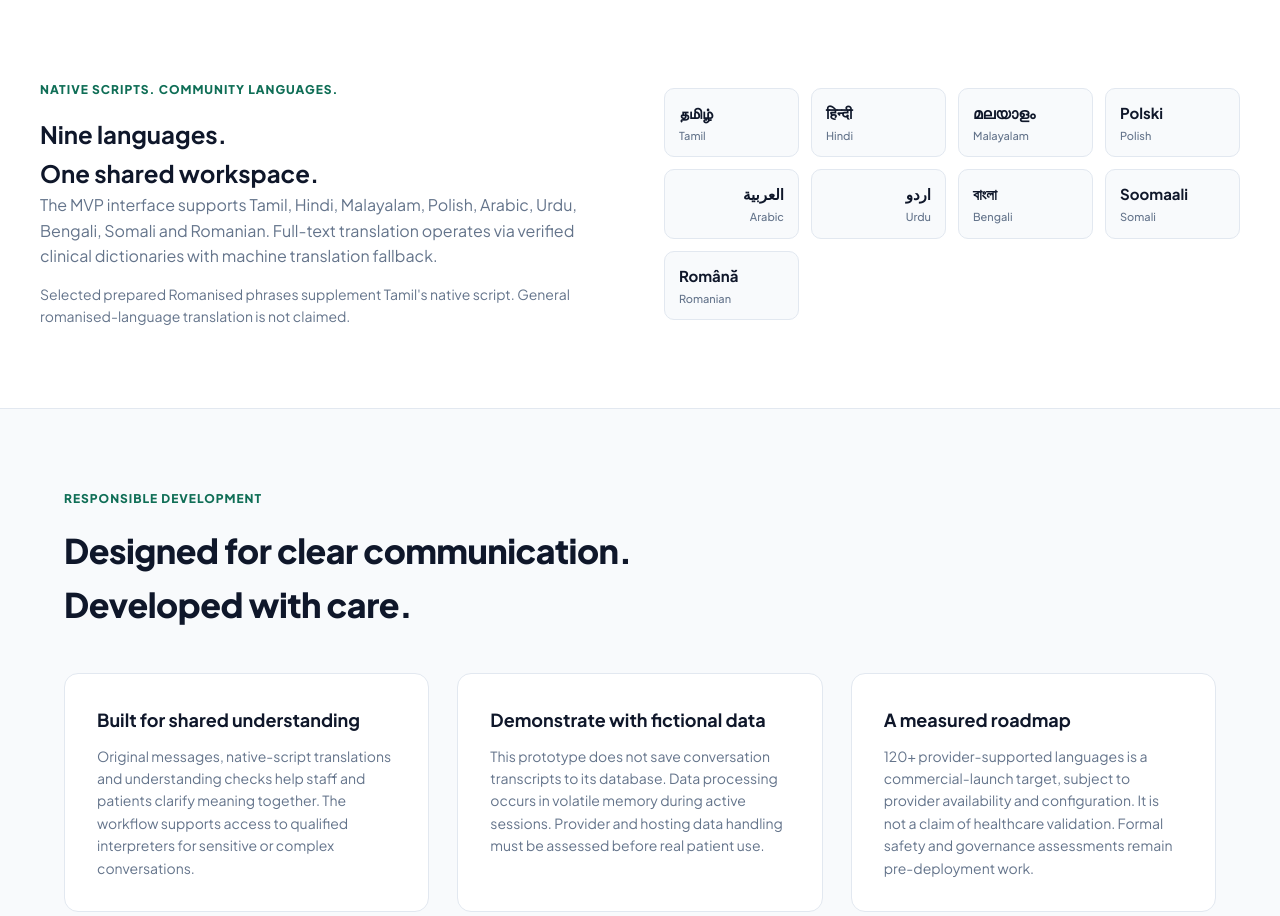
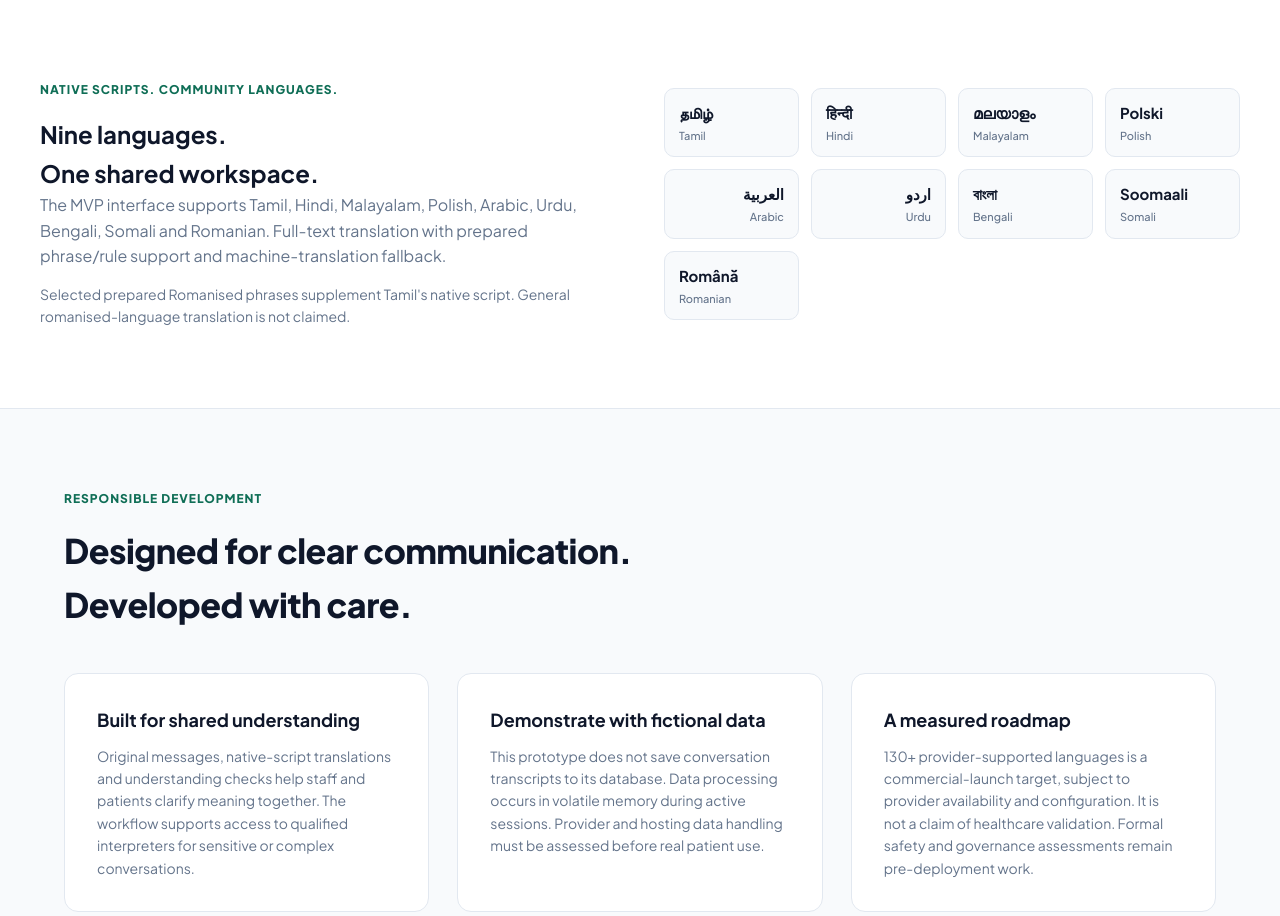
Before and after one commit to sanjaysweet777-maker/MedOrivaAI, a Flask app: page / in a window 1280 px wide. Shown: the part 1222-2138 px from the top of the page. Run offline with Flask 3, Linux system fonts and the light colour scheme.

Commit message:
Update landing.html

```diff
--- a/templates/landing.html
+++ b/templates/landing.html
@@ -470,7 +470,7 @@
                     <p class="eyebrow">NATIVE SCRIPTS. COMMUNITY LANGUAGES.</p>
                     <h2>Nine languages.<br>One shared workspace.</h2>
                     <p style="color: var(--text-muted); margin-bottom: 14px;">
-                        The MVP interface supports Tamil, Hindi, Malayalam, Polish, Arabic, Urdu, Bengali, Somali and Romanian. Full-text translation operates via verified clinical dictionaries with machine translation fallback.
+                        The MVP interface supports Tamil, Hindi, Malayalam, Polish, Arabic, Urdu, Bengali, Somali and Romanian. Full-text translation with prepared phrase/rule support and machine-translation fallback.
                     </p>
                     <p style="color: var(--text-muted); font-size: 14px;">
                         Selected prepared Romanised phrases supplement Tamil's native script. General romanised-language translation is not claimed.
@@ -505,7 +505,7 @@
                 </article>
                 <article>
                     <h3>A measured roadmap</h3>
-                    <p>120+ provider-supported languages is a commercial-launch target, subject to provider availability and configuration. It is not a claim of healthcare validation. Formal safety and governance assessments remain pre-deployment work.</p>
+                    <p>130+ provider-supported languages is a commercial-launch target, subject to provider availability and configuration. It is not a claim of healthcare validation. Formal safety and governance assessments remain pre-deployment work.</p>
                 </article>
             </div>
 
```
